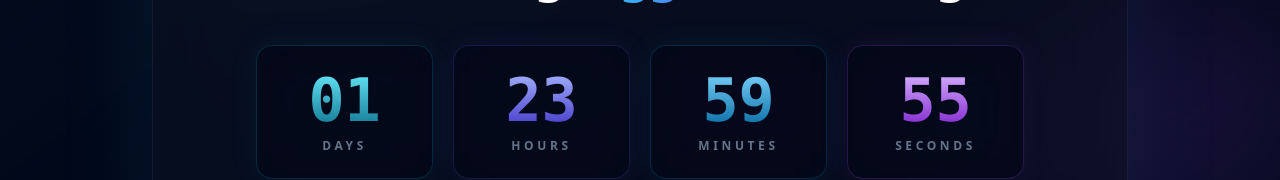
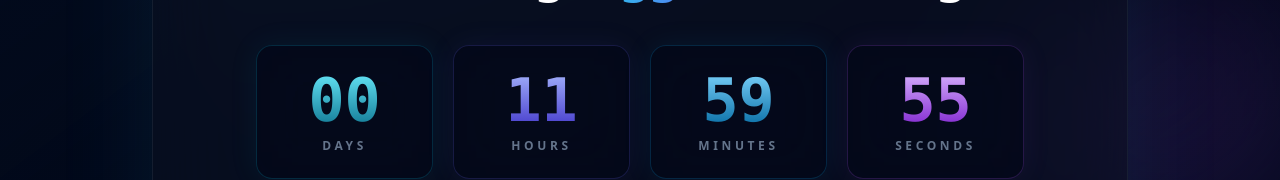
Before and after one commit to 0x-pratham/genxcode-portal, a React (Vite) app: page / in a window 1280 px wide. Shown: the part 328-508 px from the top of the page. Built offline with nearby package versions, Linux system fonts and the light colour scheme.

Commit message:
Maintenance Changes

```diff
--- a/src/pages/Maintenance.jsx
+++ b/src/pages/Maintenance.jsx
@@ -5,35 +5,14 @@ import confetti from "canvas-confetti";
 import { Zap, Cpu, LayoutDashboard, Rocket } from "lucide-react";
 
 export default function Maintenance() {
-  // 2 days = 48 hours
-  const TWO_DAYS = 2 * 24 * 60 * 60 * 1000;
+  // 12 hours countdown
+  const TWELVE_HOURS = 12 * 60 * 60 * 1000;
+  const COUNTDOWN_STORAGE_KEY = "genxcode-maintenance-end-time";
 
-  const [timeLeft, setTimeLeft] = useState(TWO_DAYS);
+  const [timeLeft, setTimeLeft] = useState(TWELVE_HOURS);
   const [isReady, setIsReady] = useState(false);
 
-  useEffect(() => {
-    const targetTime = Date.now() + TWO_DAYS;
-
-    const updateCountdown = () => {
-      const remaining = targetTime - Date.now();
-
-      if (remaining <= 0) {
-        setTimeLeft(0);
-        setIsReady(true);
-        fireConfettiBlast();
-        return;
-      }
-
-      setTimeLeft(remaining);
-    };
-
-    updateCountdown();
-
-    const interval = setInterval(updateCountdown, 1000);
-
-    return () => clearInterval(interval);
-  }, []);
-
+  // Moved confetti blast above useEffect to avoid initialization errors
   const fireConfettiBlast = () => {
     const duration = 4000;
     const end = Date.now() + duration;
@@ -62,6 +41,39 @@ export default function Maintenance() {
 
     frame();
   };
+
+  useEffect(() => {
+    // Get previously saved end time
+    let targetTime = Number(localStorage.getItem(COUNTDOWN_STORAGE_KEY));
+
+    // First visit: create a new 12-hour countdown
+    if (!targetTime || Number.isNaN(targetTime)) {
+      targetTime = Date.now() + TWELVE_HOURS;
+      localStorage.setItem(COUNTDOWN_STORAGE_KEY, String(targetTime));
+    }
+
+    const updateCountdown = () => {
+      const remaining = targetTime - Date.now();
+
+      if (remaining <= 0) {
+        setTimeLeft(0);
+        setIsReady(true);
+        fireConfettiBlast(); // Triggers confetti when time is up
+
+        // Prevent the countdown from being recreated after expiry
+        localStorage.setItem(COUNTDOWN_STORAGE_KEY, String(targetTime));
+        return;
+      }
+
+      setTimeLeft(remaining);
+    };
+
+    updateCountdown();
+
+    const interval = setInterval(updateCountdown, 1000);
+
+    return () => clearInterval(interval);
+  }, []);
 
   const getTimeUnits = () => {
     const totalSeconds = Math.floor(timeLeft / 1000);
```
